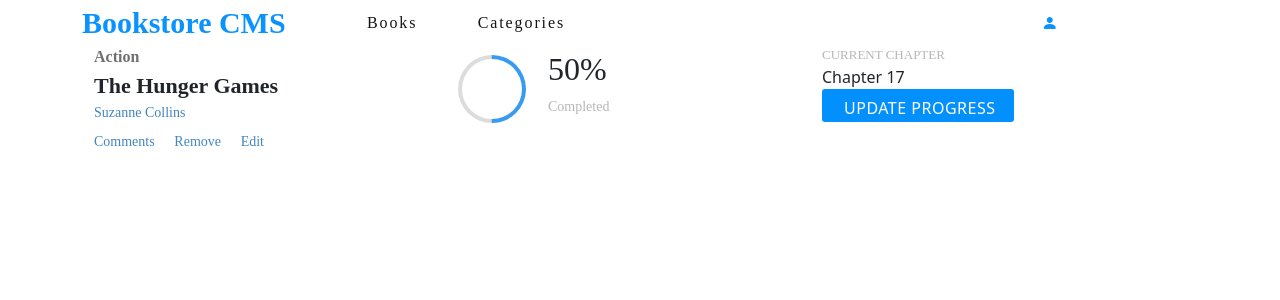
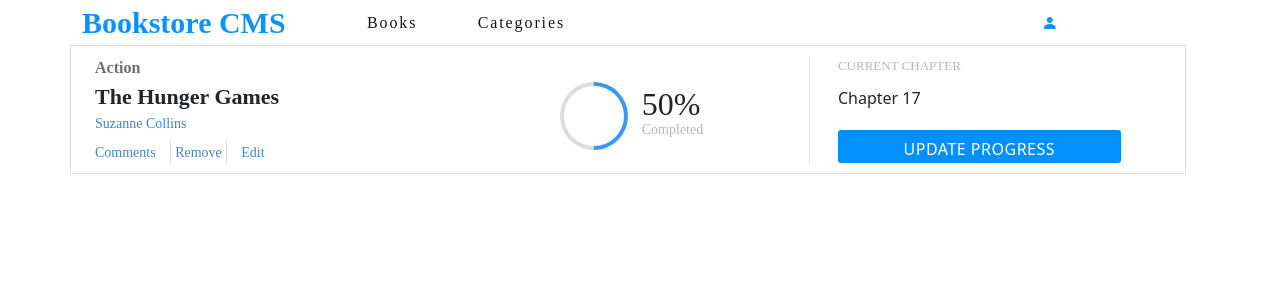
Before and after one commit to tacodtripe/react-bookstore, a React (Create React App) app: page / in a window 1280 px wide. Shown: the top 300 px of the page. Built offline with nearby package versions, Linux system fonts and the light colour scheme.

Commit message:
style book component

```diff
--- a/src/components/book.css
+++ b/src/components/book.css
@@ -1,5 +1,6 @@
 p {
   margin: 0 !important;
+  padding: 0 !important;
 }
 
 button {
@@ -11,11 +12,19 @@ button {
   font-size: 0.813rem;
   font-weight: 300;
   letter-spacing: 0.5px;
-
-  /* width: 11.5rem; */
   height: 2.063rem;
   margin: 0.75rem 0 0.563rem 3.688rem;
   padding: 0.438rem 1.188rem 0.5rem 1.375rem;
+}
+
+span.bookAuthor:nth-of-type(2) {
+  border-left: solid 1px gainsboro;
+  border-right: solid 1px gainsboro;
+}
+
+.bookContainer {
+  border: solid 1px gainsboro;
+  padding: 10px;
 }
 
 .bookGenre {
@@ -44,7 +53,7 @@ button {
 .bookProgressContainer {
   width: 5.625rem;
   height: 5.62rem;
-  padding: 0.62rem 0;
+  padding: 1.6rem 8px;
 }
 
 .bookProgress {
@@ -58,6 +67,8 @@ button {
 .progressNumber {
   font-family: Montserrat, serif;
   font-size: 2rem;
+  width: 2.938rem;
+  height: 2.438rem;
 }
 
 .progressNumber ~ span {
@@ -67,6 +78,10 @@ button {
   font-size: 0.875rem;
 }
 
+div .bookProgressContainer {
+  border-color: gainsboro;
+}
+
 .currentChapter {
   opacity: 0.5;
   font-family: RobotoSlab, serif;
--- a/src/components/book.js
+++ b/src/components/book.js
@@ -2,7 +2,7 @@ import './book.css';
 
 export default function Book() {
   return (
-    <div className="row">
+    <div className="row bookContainer">
       <div className="col-4 col-md-4">
         <p className="bookGenre">Action</p>
         <p className="bookTitle">The Hunger Games</p>
@@ -13,19 +13,19 @@ export default function Book() {
           <span className="bookAuthor">Edit</span>
         </div>
       </div>
-      <div className="col-4 col-md-4 d-flex">
+      <div className="col-4 col-md-4 d-flex justify-content-center border-end">
         <div className="bookProgressContainer">
           <div className="bookProgress" />
         </div>
-        <div>
+        <div className="d-flex flex-column justify-content-center">
           <p className="progressNumber">50%</p>
           <span>Completed</span>
         </div>
       </div>
-      <div className="col-4 col-md-4">
-        <p className="currentChapter">CURRENT CHAPTER</p>
-        <p>Chapter 17</p>
-        <button type="button">UPDATE PROGRESS</button>
+      <div className="col-4 col-md-4 row justify-content-center">
+        <p className="col-10 currentChapter">CURRENT CHAPTER</p>
+        <p className="col-10 ">Chapter 17</p>
+        <button className="align-self-end col-10" type="button">UPDATE PROGRESS</button>
       </div>
     </div>
   );
```
